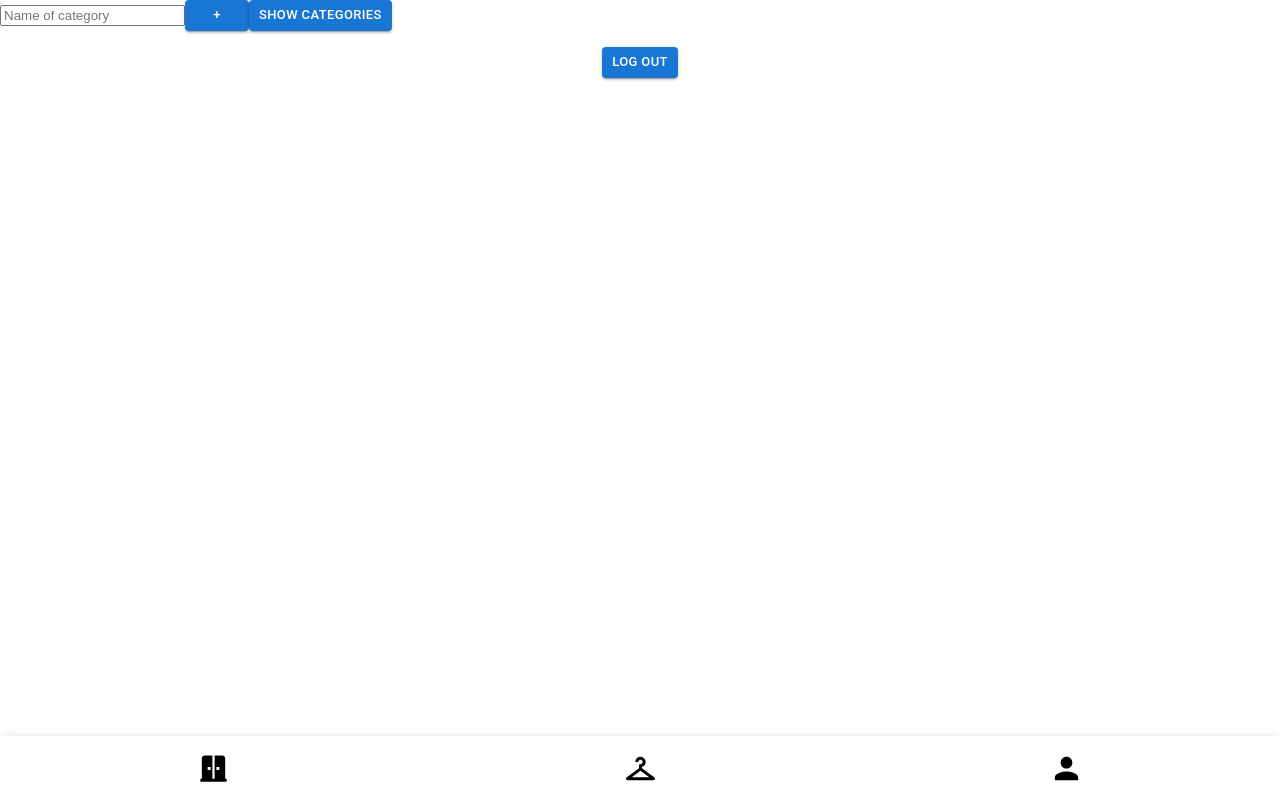
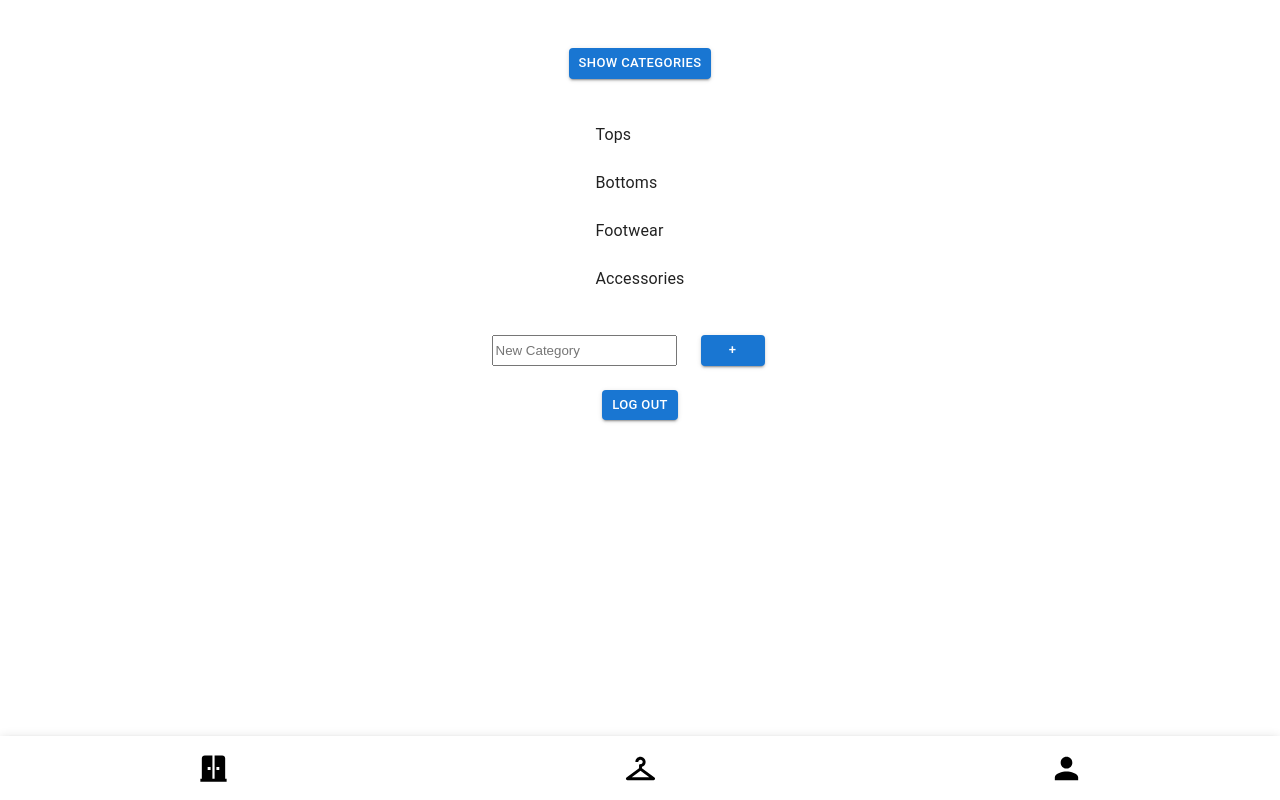
Before and after one commit to sghose16/hci-final, a React (Create React App) app: page /settings in a window 1280 px wide. Built offline with nearby package versions, Linux system fonts and the light colour scheme.

Commit message:
settings pretty and login

```diff
--- a/src/pages/Settings.js
+++ b/src/pages/Settings.js
@@ -1,9 +1,8 @@
-import { Button } from '@mui/material';
 import { useState } from "react";
 import { useNavigate } from 'react-router-dom';
 
 
-import { Box, List, ListItem, ListItemButton, ListItemIcon, ListItemText } from '@mui/material';
+import { Box, List, ListItem, Button, ListItemText } from '@mui/material';
 import InboxIcon from '@mui/icons-material/Inbox';
 
 function Settings(){
@@ -16,7 +15,7 @@ function Settings(){
         { name: "Accessories" },
       ]);
     const [newCategory, setNewCategory] = useState("");
-    let [showCategory, setShow] = useState(false);
+    let [showCategory, setShow] = useState(true);
 
 
   // keep track of what user is currently adding
@@ -28,20 +27,15 @@ function Settings(){
         navigate("/hci-final");
     }
 
-
     const addCategory = () => {
         if (newCategory != null && newCategory.length > 0) {
-          const toBeAdded =  {
-            name: newCategory,
-          };
+            const toBeAdded =  { name: newCategory,};
             // check that the category doesn't already exist in the dropdown
             if (categories.find((elem) => elem.name === toBeAdded.name) != null) {
                 alert("You already have this category");
             } else {
                 categories.push(toBeAdded);
-                categories.sort((a, b) => {
-                    return a.name.localeCompare(b.name);
-                });
+                categories.sort((a, b) => {return a.name.localeCompare(b.name);});
                 setCategory([...categories]);
                 setNewCategory("");
             }
@@ -58,24 +52,27 @@ function Settings(){
 
     return (
         <>
-
-        <input
-            type="text"
-            name="category-name"
-            placeholder="Name of category"
-            value={newCategory}
-            onChange={onChange}
-            className="search-bar"
-          />
-        <Button size="small" variant='contained' onClick={addCategory} className="search-add" >
-          +
-        </Button>
-
-          <Button size="small" variant='contained' onClick={showCategories} className="search-add" >
+        <Box sx={{
+                    display: 'flex',
+                    justifyContent: 'center',
+                    p: 1,
+                    mt: 5,
+                    bgcolor: 'background.paper',
+                    borderRadius: 1,
+                }}>
+            <Button size="small" variant='contained' onClick={showCategories} className="search-add">
                 Show Categories
             </Button>
 
-
+            </Box>
+            <Box sx={{
+                    display: 'flex',
+                    justifyContent: 'center',
+                    p: 1,
+                    m: 1,
+                    bgcolor: 'background.paper',
+                    borderRadius: 1,
+                }}>
             {showCategory ?
             (<List>
             {categories.map(tool => {
@@ -83,9 +80,40 @@ function Settings(){
                 <ListItem>
                     <ListItemText primary={tool.name}/>
                 </ListItem>)
-
             })}
             </List> ) : null}
+        </Box>
+
+
+        <Box sx={{
+                    display: 'flex',
+                    justifyContent: 'center',
+                    p: 1,
+                    m: 1,
+                    bgcolor: 'background.paper',
+                    borderRadius: 1,
+                }}>
+        <input
+            type="text"
+            name="category-name"
+            placeholder="New Category"
+            value={newCategory}
+            onChange={onChange}
+            className="search-bar"
+          />
+               <Box sx={{
+                    mx: 3
+                }}>
+                     <Button  size="small" variant='contained' onClick={addCategory} className="search-add" >
+                        +
+                    </Button>
+
+                </Box>
+
+
+        </Box>
+
+
 
 
             <Box sx={{
```
Also changed, not shown: src/pages/Login.js (+1 -11 lines). Lines whose indentation alone changed are shown as unchanged.
